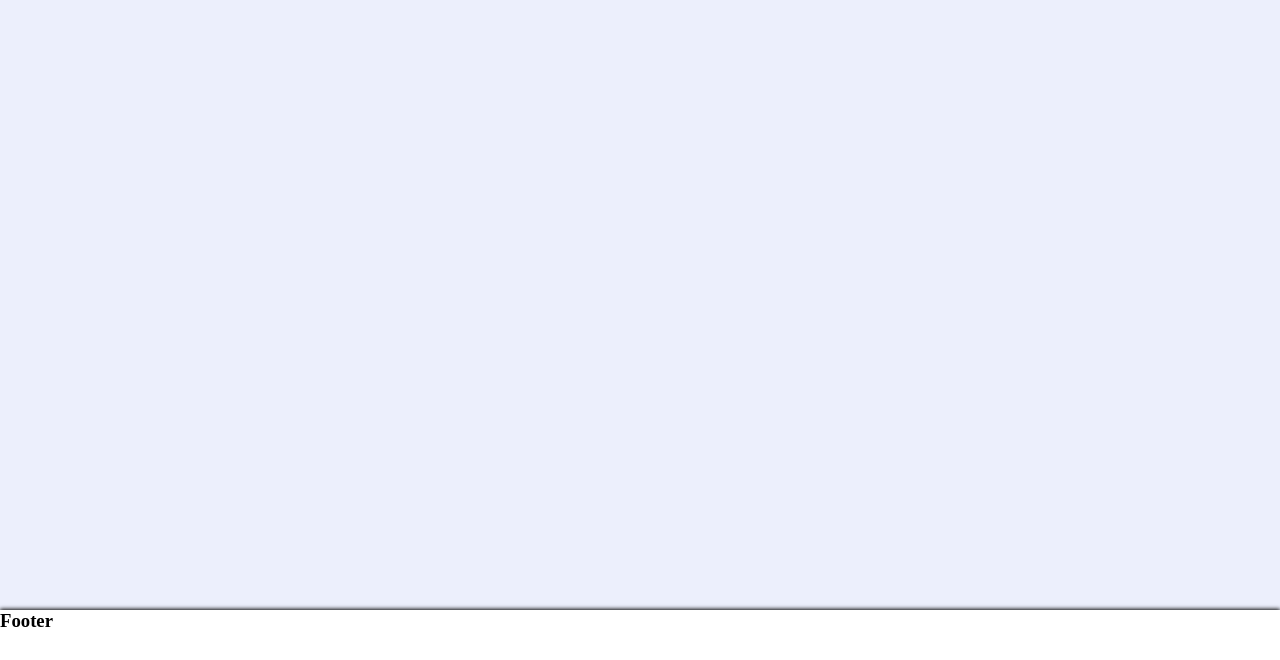
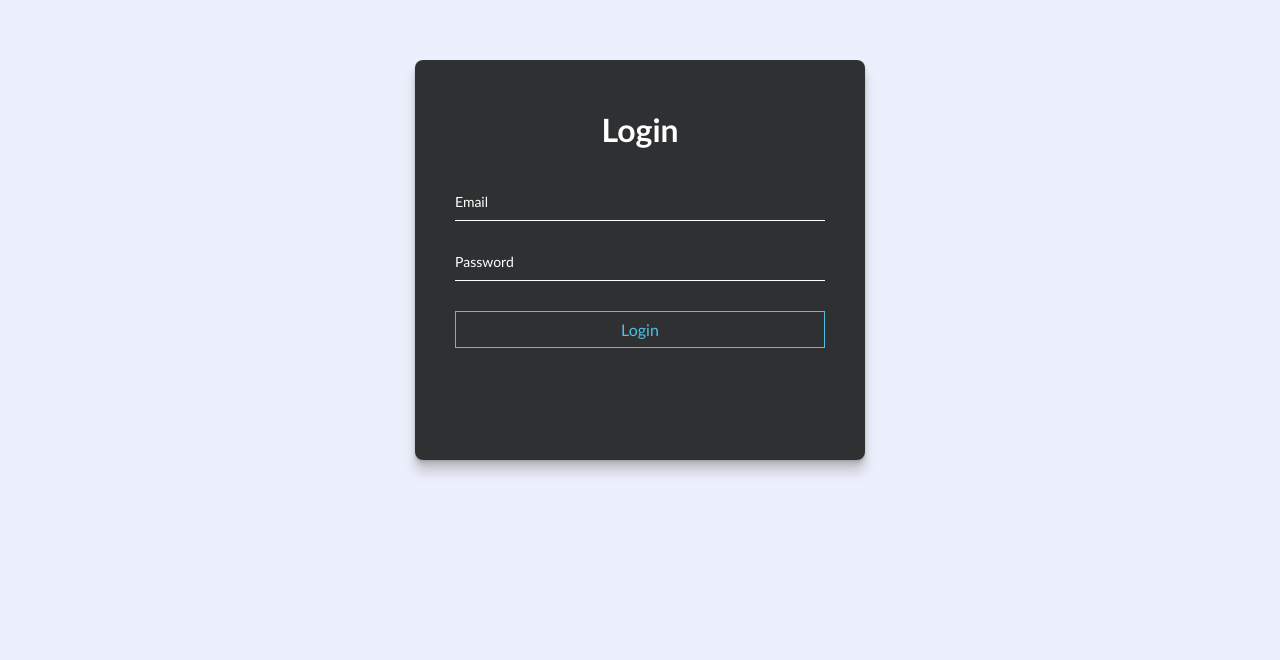
Before and after one commit to Hossam-Soliman/mord-os, a React (Create React App) app: page /home in a window 1280 px wide. Shown: the part 140-800 px from the top of the page. Built offline with nearby package versions, Linux system fonts and the light colour scheme.

Commit message:
login redirections

```diff
--- a/src/App.js
+++ b/src/App.js
@@ -1,26 +1,33 @@
 import React from "react";
 import { BrowserRouter, Route, Switch, Redirect } from "react-router-dom";
-import "./App.css";
+import { useSelector } from "react-redux";
 //pages
 import HomePage from "./pages/HomePage";
 import LoginPage from "./pages/LoginPage";
 //components
 import Footer from "./components/shared/Footer";
+//selectors
+import { getIsLoggedIn } from "./store/app/AppSelectors";
 
 function App() {
+  const isLoggedIn = useSelector((state) => getIsLoggedIn({ state }));
   return (
     <BrowserRouter>
       <div className='app'>
         <Switch>
-          <Route path='/login' component={LoginPage} />
           <Route
             exact
-            path='/'
-            component={HomePage}
-            // render={() => <Redirect to='/home' />}
+            path='/home'
+            component={isLoggedIn ? HomePage : LoginPage}
+          />
+          <Route exact path='/' render={() => <Redirect to='/home' />} />
+          <Route
+            exact
+            path='/login'
+            component={isLoggedIn ? HomePage : LoginPage}
           />
         </Switch>
-        <Footer />
+        {isLoggedIn && <Footer />}
       </div>
     </BrowserRouter>
   );
--- a/src/store/app/AppSelectors.js
+++ b/src/store/app/AppSelectors.js
@@ -0,0 +1 @@
+export const getIsLoggedIn = ({ state }) => state.app.isLoggedIn;
```
